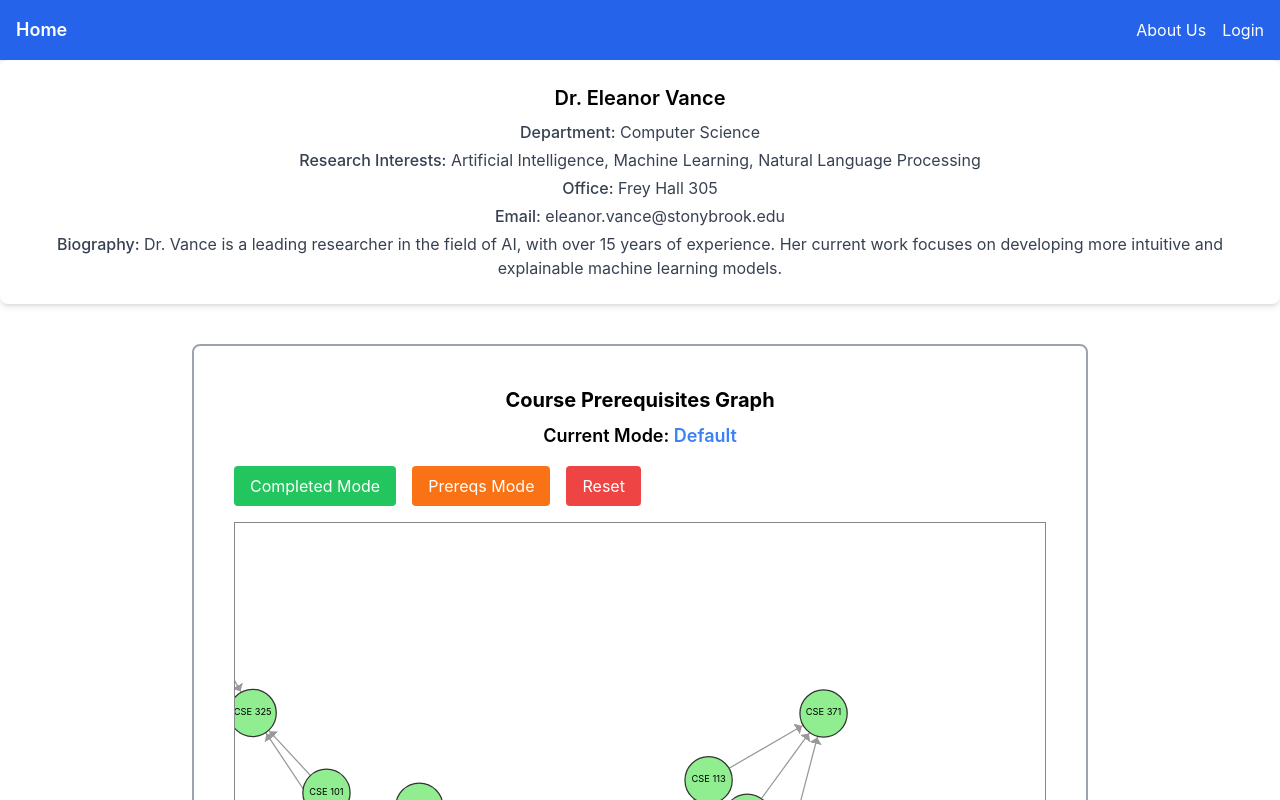
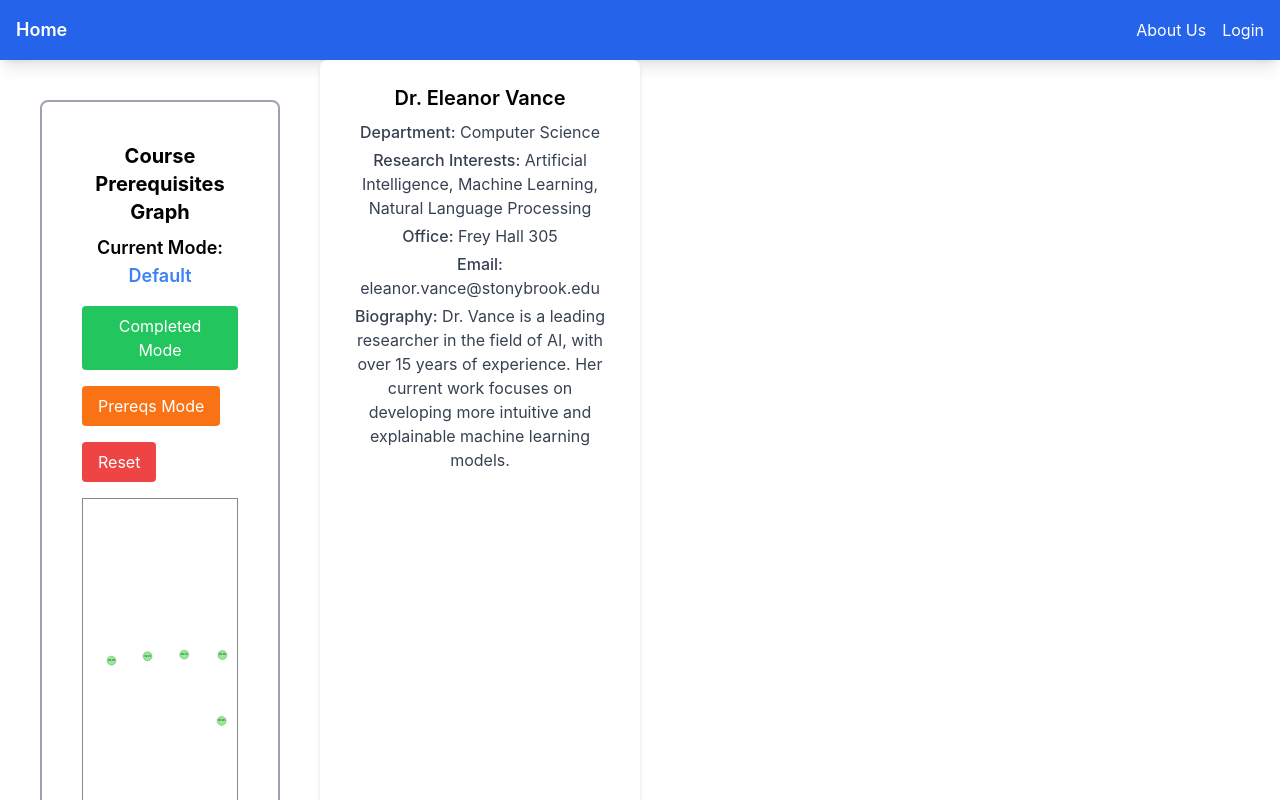
Before and after one commit to eduardoloz/bulletin-website, a React (Create React App) app: page / in a window 1280 px wide. Shown: the top 800 px of the page. Built offline with nearby package versions, Linux system fonts and the light colour scheme.

Commit message:
homepage column with graph and course info

```diff
--- a/src/App.js
+++ b/src/App.js
@@ -1,20 +1,21 @@
 import React from 'react';
 import './App.css';
 import Navbar from './components/navbar';
-import CourseGraph from './components/GraphComponent';
+//import CourseGraph from './components/GraphComponent';
 import { BrowserRouter, Routes, Route } from "react-router-dom";
 import About from './pages/About';
 import Login from './pages/Login';
-import ProfessorInfo from './components/NodeInfo'; // Import the ProfessorInfo component
+import Home from './pages/Home';
+
 
 function App() {
   return (
     <BrowserRouter>
       <div className="App">
         <Navbar />
-        <ProfessorInfo /> {/* Render the ProfessorInfo component here */}
+
         <Routes>
-          <Route path="/" element={<CourseGraph />} /> {/* Home Route */}
+          <Route path="/" element={<Home />} /> {/* this is the graph which is on the home page */}
           <Route path="/about" element={<About />} /> {/* About Route */}
           <Route path="/login" element={<Login />} /> {/* Login Route */}
         </Routes>
--- a/src/pages/Home.js
+++ b/src/pages/Home.js
@@ -1,11 +1,18 @@
 // Home.js
 import React from 'react';
+import ProfessorInfo from '../components/NodeInfo'; // Import the ProfessorInfo component
+import CourseGraph from '../components/GraphComponent';
 
+//import professorInfo to the courseGraph component
 function Home() {
   return (
     <div className="home-page">
-      <h1>Welcome to the Home Page!</h1>
-      <p>This is where you can learn more about our awesome website and explore various features.</p>
+      <div class="grid grid-cols-4">
+
+
+      <CourseGraph /> {/* Render the CourseGraph component */}
+      <ProfessorInfo /> {/* Render the ProfessorInfo component */}
+    </div>
     </div>
   );
 }
```
